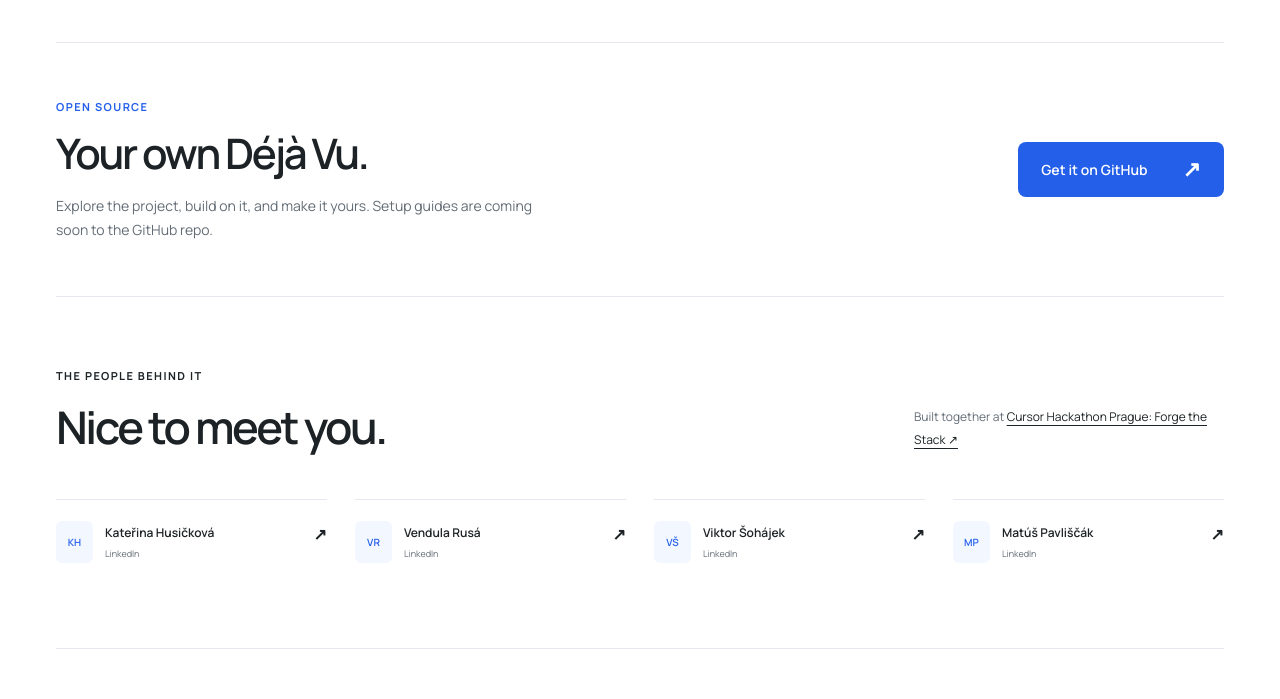
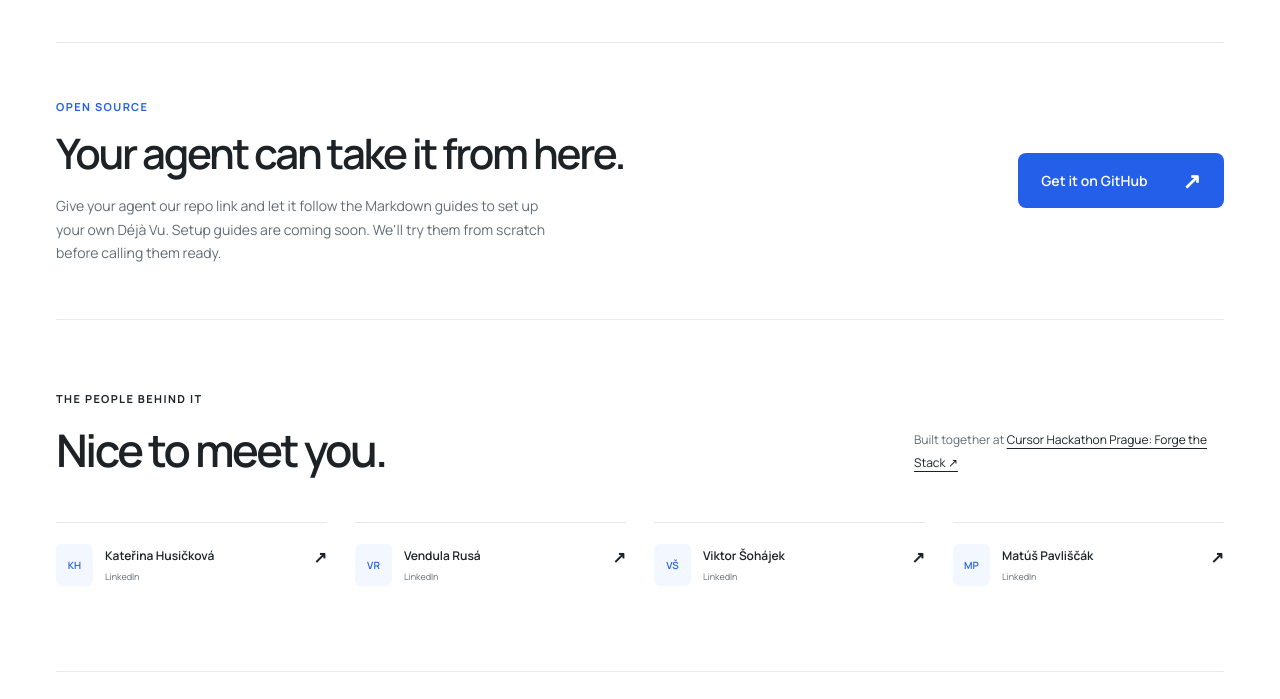
Before and after one commit to matuspavliscak/dejavu, a website: page site/index.html in a window 1280 px wide. Shown: the part 2580-3279 px from the top of the page. Drawn offline with Linux system fonts and the light colour scheme; files whose address does not match are found by name.

Commit message:
Explain agent-led setup and pending Markdown guides

```diff
--- a/site/index.html
+++ b/site/index.html
@@ -404,10 +404,11 @@
       <section class="setup-section wrap" aria-labelledby="setup-title">
         <div>
           <p class="eyebrow">Open source</p>
-          <h2 id="setup-title">Your own Déjà Vu.</h2>
+          <h2 id="setup-title">Your agent can take it from here.</h2>
           <p>
-            Explore the project, build on it, and make it yours. Setup guides
-            are coming soon to the GitHub repo.
+            Give your agent our repo link and let it follow the Markdown guides
+            to set up your own Déjà Vu. Setup guides are coming soon. We'll try
+            them from scratch before calling them ready.
           </p>
         </div>
         <a
```
Also changed, not shown: AGENTS.md (added, +15 -0 lines), README.md.
